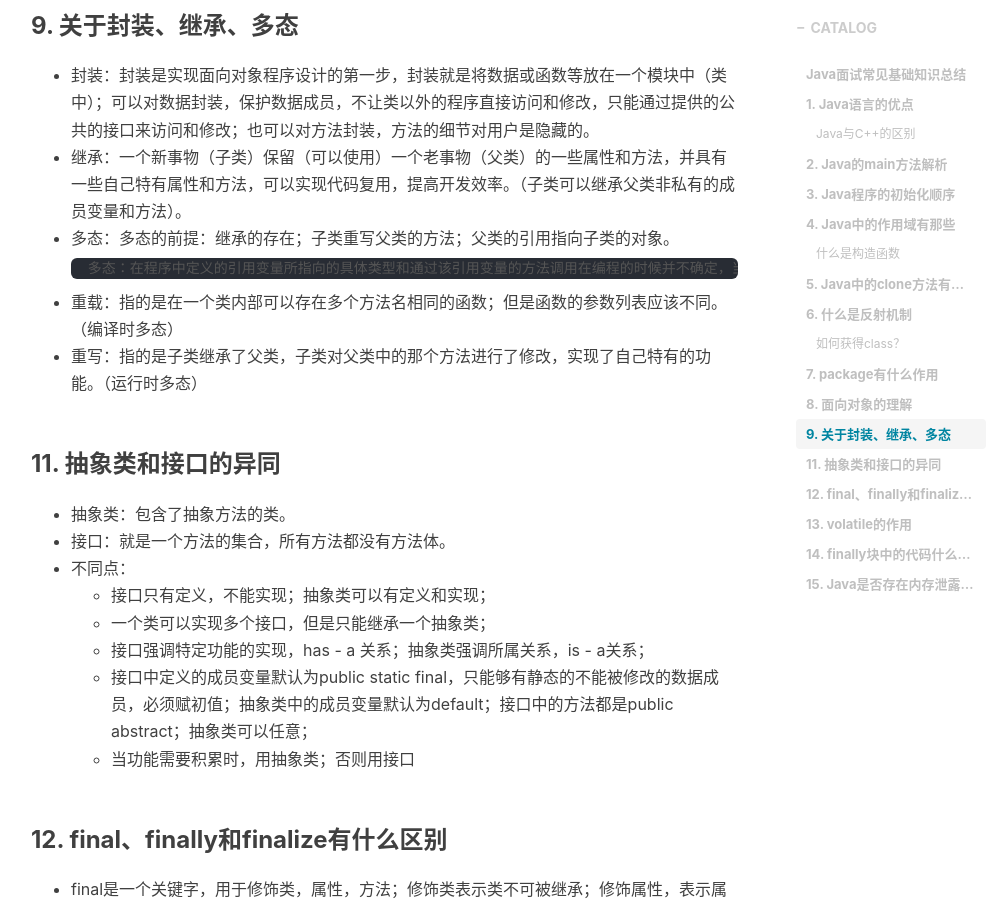
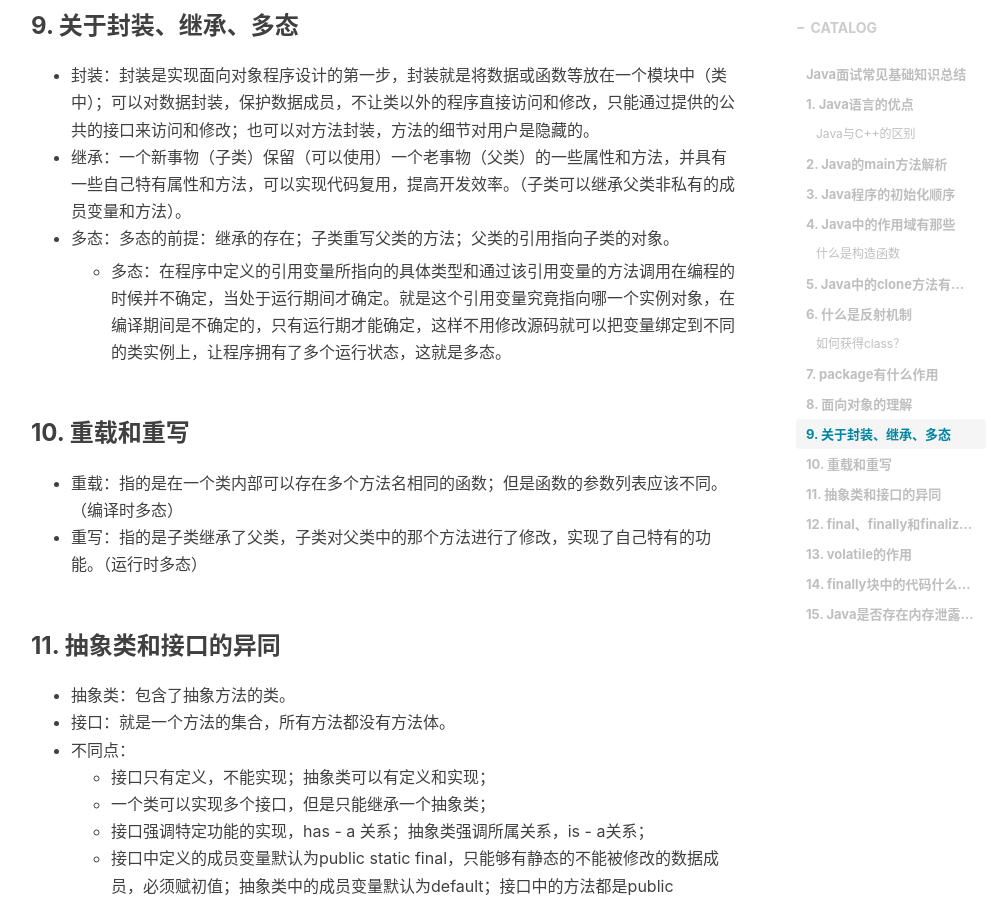
Before and after one commit to shuanglongHu/shuanglonghu.github.io, a Jekyll site: the page built from _posts/2021-6-17-Java基础知识总结-2021.md, in a window 1280 px wide and 900 px high, scrolled down 3239 px. Shown: the whole window, without its empty margins (234-1237 px from the left). Built offline with Jekyll 4.4.1, drawn with Linux system fonts in a browser that asks for light colours; nearby versions of some CDN libraries; comment, search, counter and statistics services are not loaded.

Commit message:
Update 2021-6-17-Java基础知识总结-2021.md
小修改

```diff
--- a/_posts/2021-6-17-Java基础知识总结-2021.md
+++ b/_posts/2021-6-17-Java基础知识总结-2021.md
@@ -84,7 +84,8 @@ Java的反射机制是指：对于任意一个类，都能够知道这个类的
 - 继承：一个新事物（子类）保留（可以使用）一个老事物（父类）的一些属性和方法，并具有一些自己特有属性和方法，可以实现代码复用，提高开发效率。（子类可以继承父类非私有的成员变量和方法）。
 - 多态：多态的前提：继承的存在；子类重写父类的方法；父类的引用指向子类的对象。
 
-		多态：在程序中定义的引用变量所指向的具体类型和通过该引用变量的方法调用在编程的时候并不确定，当处于运行期间才确定。就是这个引用变量究竟指向哪一个实例对象，在编译期间是不确定的，只有运行期才能确定，这样不用修改源码就可以把变量绑定到不同的类实例上，让程序拥有了多个运行状态，这就是多态。
+	- 多态：在程序中定义的引用变量所指向的具体类型和通过该引用变量的方法调用在编程的时候并不确定，当处于运行期间才确定。就是这个引用变量究竟指向哪一个实例对象，在编译期间是不确定的，只有运行期才能确定，这样不用修改源码就可以把变量绑定到不同的类实例上，让程序拥有了多个运行状态，这就是多态。
+
 ### 10. 重载和重写 ###
 - 重载：指的是在一个类内部可以存在多个方法名相同的函数；但是函数的参数列表应该不同。（编译时多态）
 - 重写：指的是子类继承了父类，子类对父类中的那个方法进行了修改，实现了自己特有的功能。（运行时多态）
```
